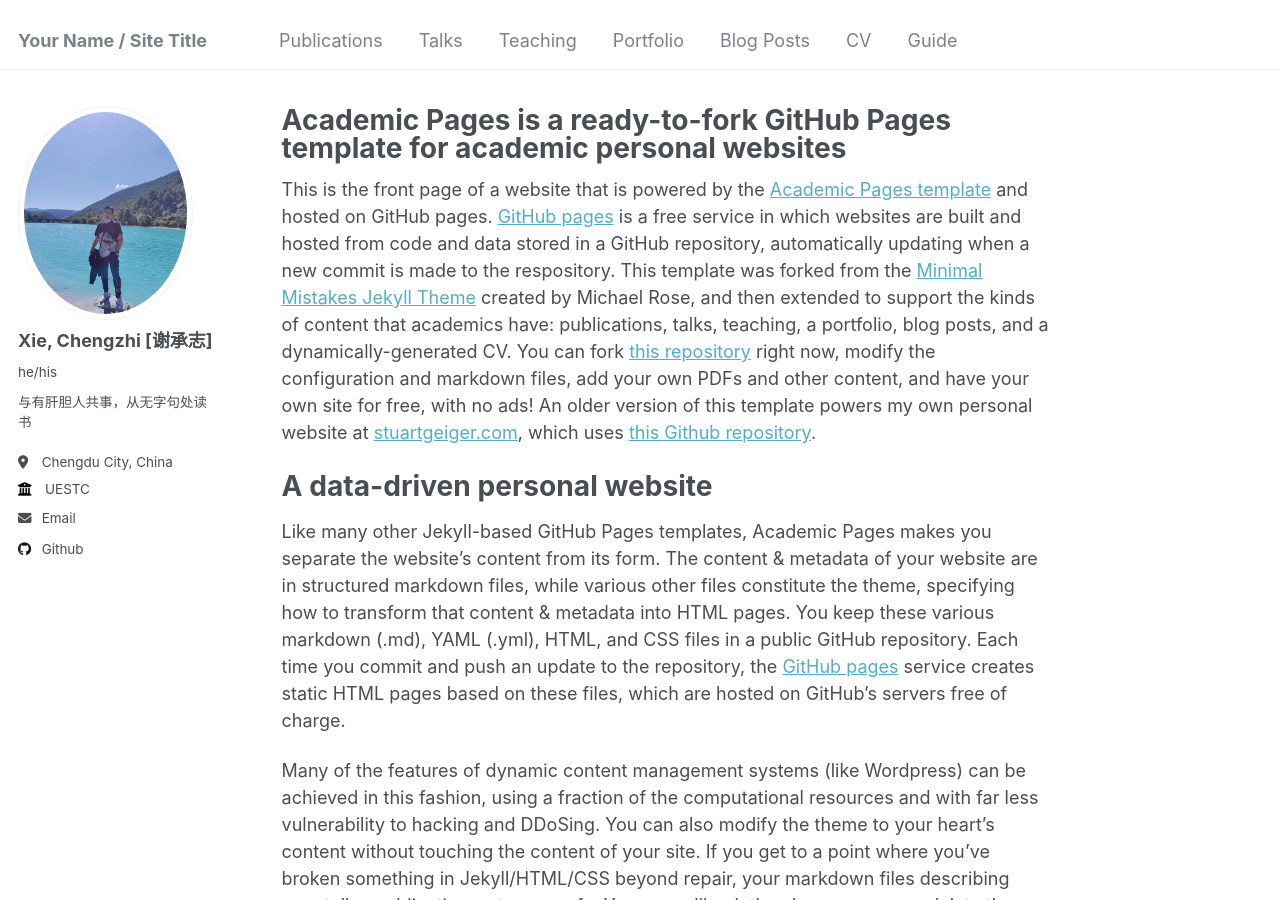
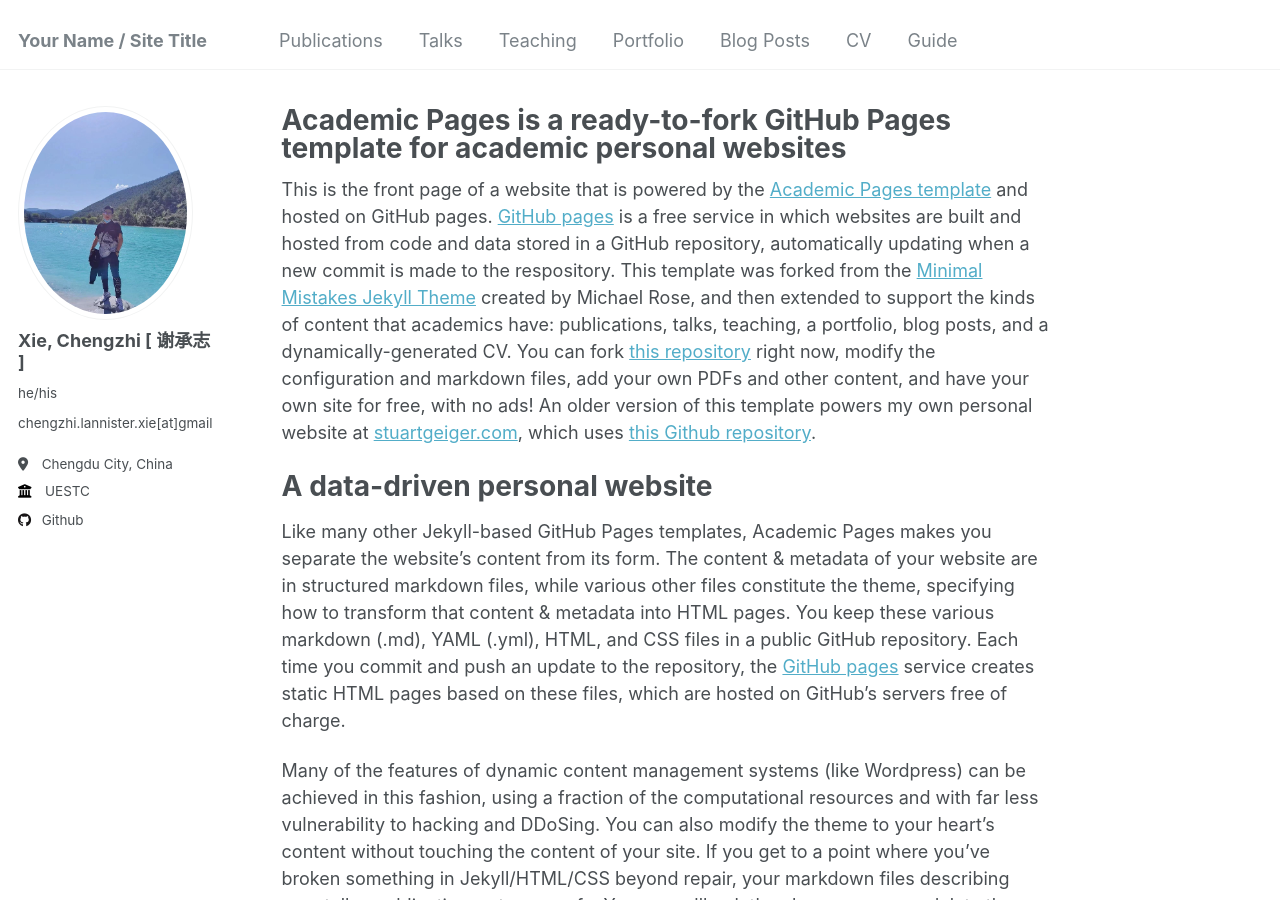
Before and after one commit to Chengzhi-Xie/Chengzhi-Xie.github.io, a Jekyll site: the page built from _pages/about.md, in a window 1280 px wide and 900 px high. Built offline with Jekyll 4.4.1, drawn with Linux system fonts in a browser that asks for light colours.

Commit message:
Update _config.yml

```diff
--- a/_config.yml
+++ b/_config.yml
@@ -22,10 +22,10 @@ repository               : "Chengzhi-Xie/Chengzhi-Xie.github.io"
 author:
   # Biographic information
   avatar           : "chengzhixie.png"
-  name             : "Xie, Chengzhi [谢承志]"
+  name             : "Xie, Chengzhi [ 谢承志 ]"
   pronouns         : "he/his"
-  bio              : "与有肝胆人共事，从无字句处读书"
-  email            : "chengzhi.lannister.xie[at]gmail.com"
+  bio              : "chengzhi.lannister.xie[at]gmail.com"
+  #email            : "chengzhi.lannister.xie[at]gmail.com"
   location         : "Chengdu City, China"
   employer         : "UESTC"
   uri              : # URL
@@ -43,7 +43,7 @@ author:
   bitbucket        : # Username - Update with your username on the site
   codepen          : # Username
   dribbble         : # Username
-  github           : "https://github.com/Chengzhi-Xie"
+  github           : "Chengzhi-Xie"
   kaggle           : # Username
   stackoverflow    : # User number or user number and name (i.e., use "1" or "1/jeff-atwood")
 
```
